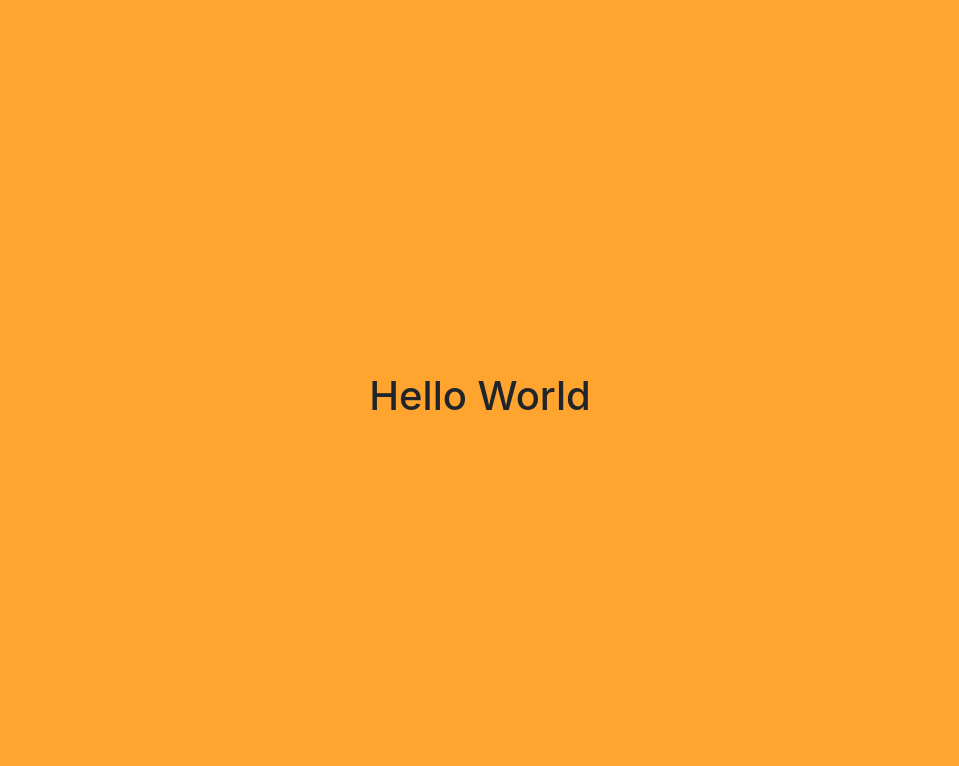
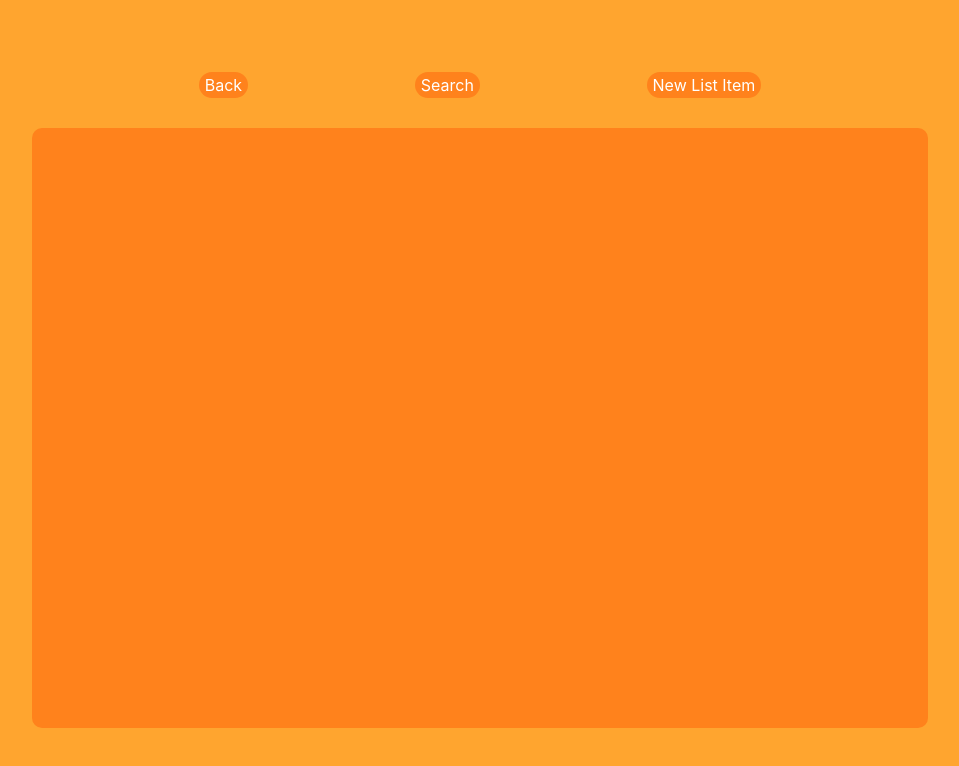
Before and after one commit to smithspencer817/todo-frontend, a React (Create React App) app: page /list-view in a window 1280 px wide. Shown: the top 766 px of the page, without its empty margins (160-1119 px from the left). Built offline with nearby package versions, Linux system fonts and the light colour scheme.

Commit message:
list items now show up on list page

```diff
--- a/src/components/ListView.js
+++ b/src/components/ListView.js
@@ -1,9 +1,24 @@
 import React from 'react';
+import ListItemsContainer from '../containers/ListItemContainer'
+import { connect } from 'react-redux';
 
-export default function ListView() {
+function ListView(props) {
     return(
         <div id="home-page">
-           <h1>Hello World</h1>
+           <div id="home-page-nav-bar">
+                <button>Back</button>
+                <button>Search</button>
+                <button>New List Item</button>
+            </div>
+            <ListItemsContainer listItems={props.listItems}/>
         </div>
     );
 };
+
+const mapStateToProps = state => {
+    return {
+        listItems: state.listItems
+    }
+}
+
+export default connect(mapStateToProps)(ListView);
--- a/src/containers/ListItemContainer.js
+++ b/src/containers/ListItemContainer.js
@@ -0,0 +1,15 @@
+import React from 'react';
+
+export default function ListItemsContainer(props) {
+    return (
+        <div id="home-page-list-container">
+            {
+                props.listItems.map(listItem =>
+                    <div className="individual-home-list-container" key={listItem.id}>
+                        <h3>{listItem.description}</h3>
+                    </div>
+                )
+            }
+        </div>
+    );
+};
```
